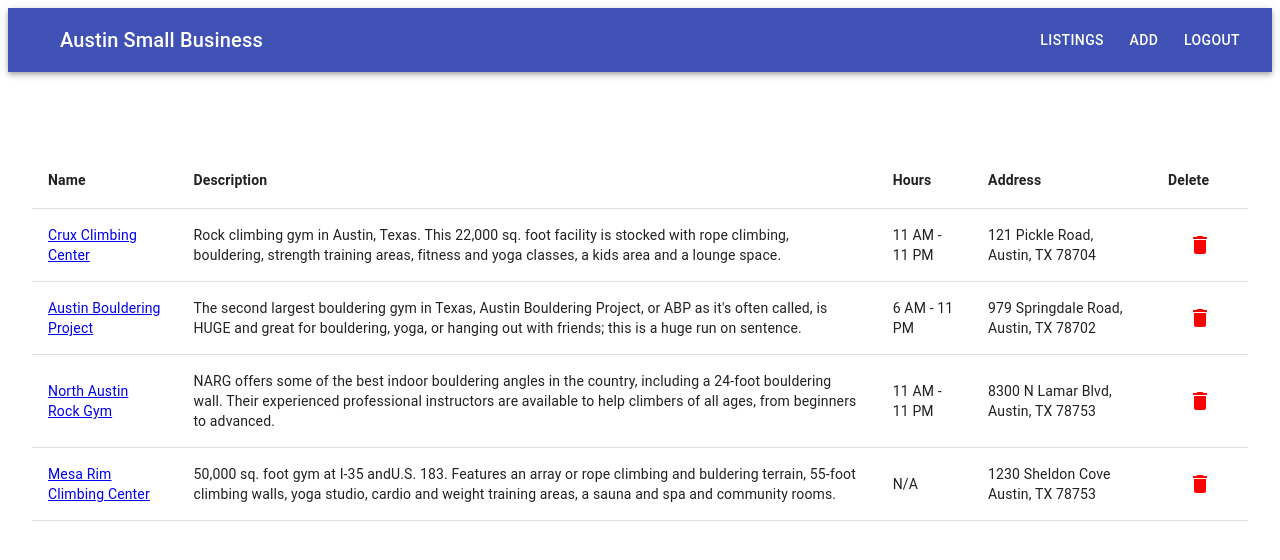
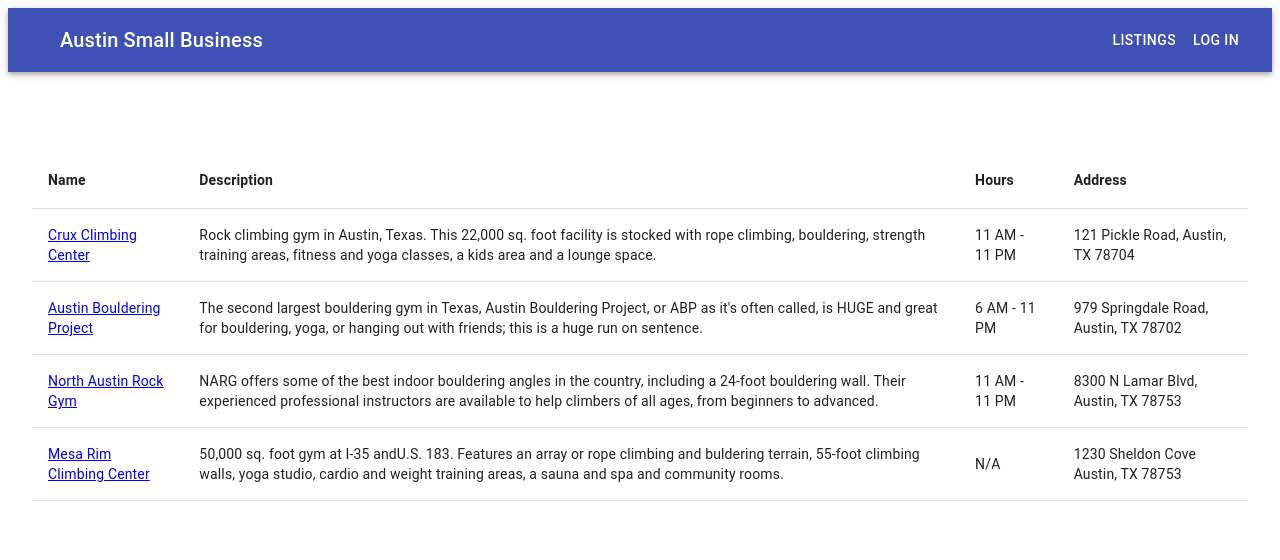
Before and after one commit to DavidAndreww/small-business, a React (Create React App) app: page /listings in a window 1280 px wide. Shown: the top 560 px of the page. Built offline with nearby package versions, Linux system fonts and the light colour scheme.

Commit message:
cookies broke it

```diff
--- /dev/null
+++ b/src/HelperFunctions.js
@@ -0,0 +1,10 @@
+import cookie from 'cookie';
+
+const checkAuth = () => {
+  const cookies = cookie.parse(document.cookie)
+  console.log(cookies)
+  console.log(cookies['loggedIn=true'])
+  return cookies.loggedIn ? true : false
+}
+
+export { checkAuth }
--- a/src/Router.js
+++ b/src/Router.js
@@ -1,15 +1,12 @@
 import React from "react";
 import { Switch, Route, Redirect } from "react-router";
-import cookie from "cookie";
+// import cookie from "cookie";
 import Login from "./containers/Login";
 import Listings from "./containers/Listings";
 import AddBusiness from './containers/AddBusiness';
 import Details from "./containers/Details";
+import { checkAuth } from './HelperFunctions';
 
-const checkAuth = () => {
-  const cookies = cookie.parse(document.cookie)
-  return cookies['loggedIn'] ? true : false
-}
 
 const ProtectedRoute = ({ component: Component, ...rest }) => {
   return (
--- a/src/components/Listings.js
+++ b/src/components/Listings.js
@@ -10,18 +10,19 @@
 } from "@material-ui/core";
 import DeleteIcon from "@material-ui/icons/Delete";
 import { Link } from "react-router-dom";
+import { checkAuth } from '../HelperFunctions';
 
 class Listings extends React.Component {
   // if logged in with username and password, changes state to logged in to allow for proper links in navbar to be displayed
   componentDidMount() {
-    if (this.props.isGuest === false) {
-      this.props.logIn();
-    }
-    if (this.props.isGuest === true) {
-      // why won't this delete cookie? user can log in, log out, log in as guest, and still have acceess to 'add' path. por que?
-      delete document.cookie;
-      // document.cookie = ''
-    }
+    // if (this.props.isGuest === false) {
+      // this.props.logIn();
+    // if (this.props.isGuest === true) {
+    //   // why won't this delete cookie? user can log in, log out, log in as guest, and still have acceess to 'add' path. por que?
+    //   console.log(this.props.isGuest)
+    //   delete document.cookie;
+    //   document.cookie = 'loggedIn='
+    // }
   }
 
   render() {
@@ -43,7 +44,7 @@
                 <b>Address</b>
               </TableCell>
               {/*if loggedIn, display delete button COLUMN */}
-              {this.props.loggedIn ? (
+              {checkAuth() ? (
                 <TableCell>
                   <b>Delete</b>
                 </TableCell>
@@ -60,7 +61,7 @@
                 <TableCell>{obj.hours}</TableCell>
                 <TableCell>{obj.address}</TableCell>
                 {/* if loggedIn, display delete BUTTON for each business */}
-                {this.props.loggedIn ? (
+                {checkAuth() ? (
                   <TableCell>
                     <Button>
                       <DeleteIcon
--- a/src/components/Login.js
+++ b/src/components/Login.js
@@ -2,14 +2,17 @@
 import Button from "@material-ui/core/Button";
 import TextField from "@material-ui/core/TextField";
 import Typography from "@material-ui/core/Typography";
-import { Link } from "react-router-dom";
 
 const Login = props => {
-
   const validateAuth = e => {
     e.preventDefault();
     document.cookie = `loggedIn=true;max-age=30*1000`;
-    window.location.replace('/listings')
+    props.history.push("/listings");
+  };
+
+  const validateGuest = () => {
+    document.cookie = ''
+    props.history.push("/listings");
   };
 
   return (
@@ -31,28 +34,14 @@
           autoComplete="current-password"
         />
         <br />
-        <Button
-          color="primary"
-          variant="contained"
-          type="submit"
-          // onClick={()=>props.logIn()}
-          // onClick={()=>validateAuth()}
-        >
-          {/* <Link className="link" to="/listings"> */}
-            Login
-          {/* </Link> */}
+        <Button color="primary" variant="contained" type="submit">
+          Login
         </Button>
         <Typography>- OR -</Typography>
       </form>
-      <Link className="link" to="/listings">
-        <Button
-          color="primary"
-          variant="contained"
-          onClick={() => props.logInGuest()}
-        >
-          Continue as Guest
-        </Button>
-      </Link>
+      <Button color="primary" variant="contained" onClick={validateGuest}>
+        Continue as Guest
+      </Button>
     </div>
   );
 };
--- a/src/components/NavBar.js
+++ b/src/components/NavBar.js
@@ -6,6 +6,7 @@
 import Typography from "@material-ui/core/Typography";
 import Button from "@material-ui/core/Button";
 import IconButton from "@material-ui/core/IconButton";
+import { checkAuth } from '../HelperFunctions';
 
 const useStyles = makeStyles(theme => ({
   root: {
@@ -17,9 +18,6 @@
   },
   title: {
     flexGrow: 1
-  },
-  color: {
-    background: "green"
   }
 }));
 
@@ -39,29 +37,31 @@
             Austin Small Business
           </Typography>
           {/* if user logs in or continues as guest, displays LISTINGS BUTTON */}
-          {props.isGuest || props.loggedIn ? (
+          {checkAuth() || !checkAuth() ? (
             <Link className="link" to="/listings">
               <Button color="inherit">Listings</Button>
             </Link>
           ) : null}
           {/* if user logs in, displays ADD BUTTON */}
-          {props.loggedIn ? (
+          {checkAuth() && (
             <Link className="link" to="/add">
               <Button color="inherit">Add</Button>
             </Link>
-          ) : null}
+          )}
           {/* if user logs in, dispays LOGOUT BUTTON */}
-          {props.loggedIn ? (
-            <Link className="link" to="/"><Button color="inherit" onClick={() => props.logOut()}>
-              Logout
-            </Button></Link>
-          ) : null}
+          {checkAuth() ? (
+            <Link className="link" to="/">
+              <Button color="inherit">
+                Logout
+              </Button>
+            </Link>
+          ) : <Link className="link" to="/">
+              <Button color="inherit">
+                Log In
+              </Button>
+            </Link>}
           {/* if user logs in as guest, displays LOG IN BUTTON */}
-          {props.isGuest ? (
-            <Link className="link" to="/">
-              <Button onClick={()=>props.logOutGuest()} color="inherit">Log In</Button>
-            </Link>
-          ) : null}
+
         </Toolbar>
       </AppBar>
     </div>
--- a/src/containers/Login.js
+++ b/src/containers/Login.js
@@ -1,10 +1,11 @@
 import { connect } from 'react-redux';
 import Login from '../components/Login';
-import { logInGuest } from '../redux/actions'
+import { logInGuest, logIn } from '../redux/actions'
 
 const mapDispatchToProps = (dispatch) => {
   return {
-    logInGuest: () => dispatch(logInGuest())
+    logInGuest: () => dispatch(logInGuest()),
+    logIn: () => dispatch(logIn())
   }
 }
 
--- a/src/redux/reducers.js
+++ b/src/redux/reducers.js
@@ -38,7 +38,7 @@
 const mapCoords = (state = [], action) => {
   switch (action.type) {
     case "FETCH_COORDS":
-      console.log( action.value )
+      console.log(action.value);
       return action.value;
     default:
       return state;
```
